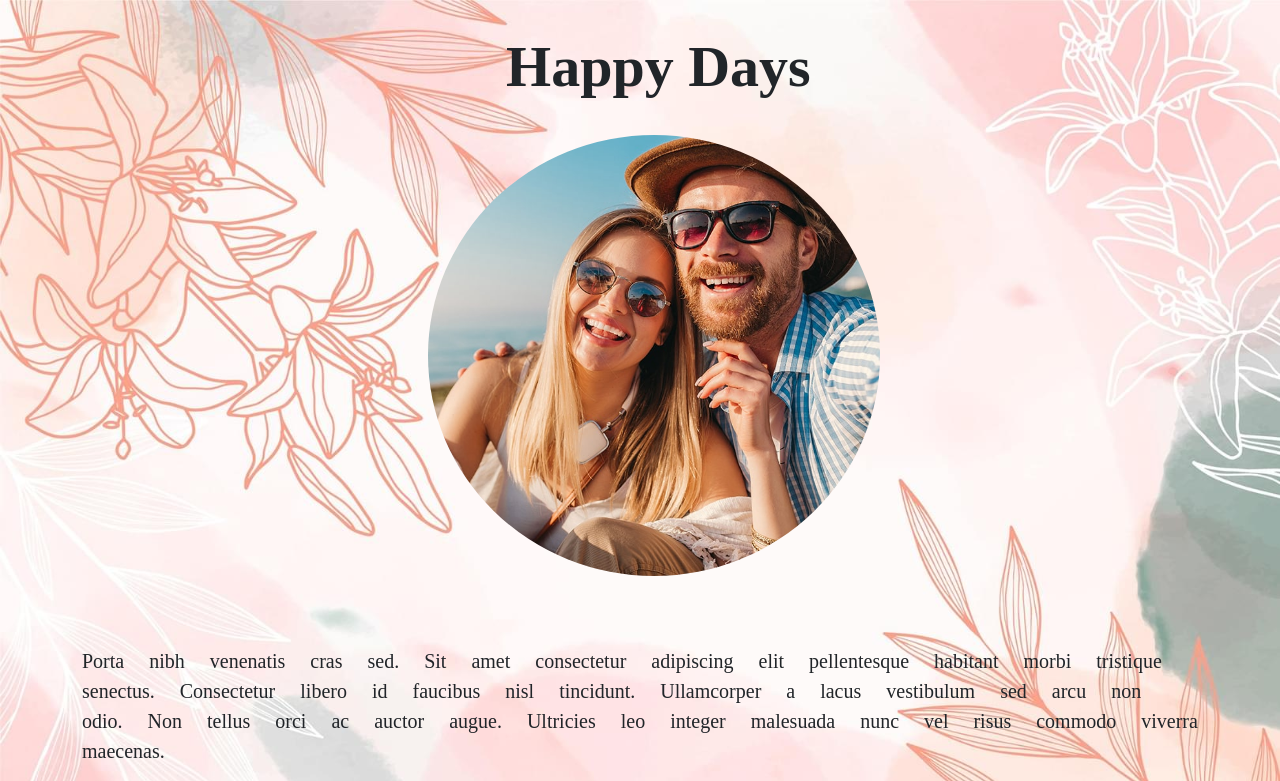
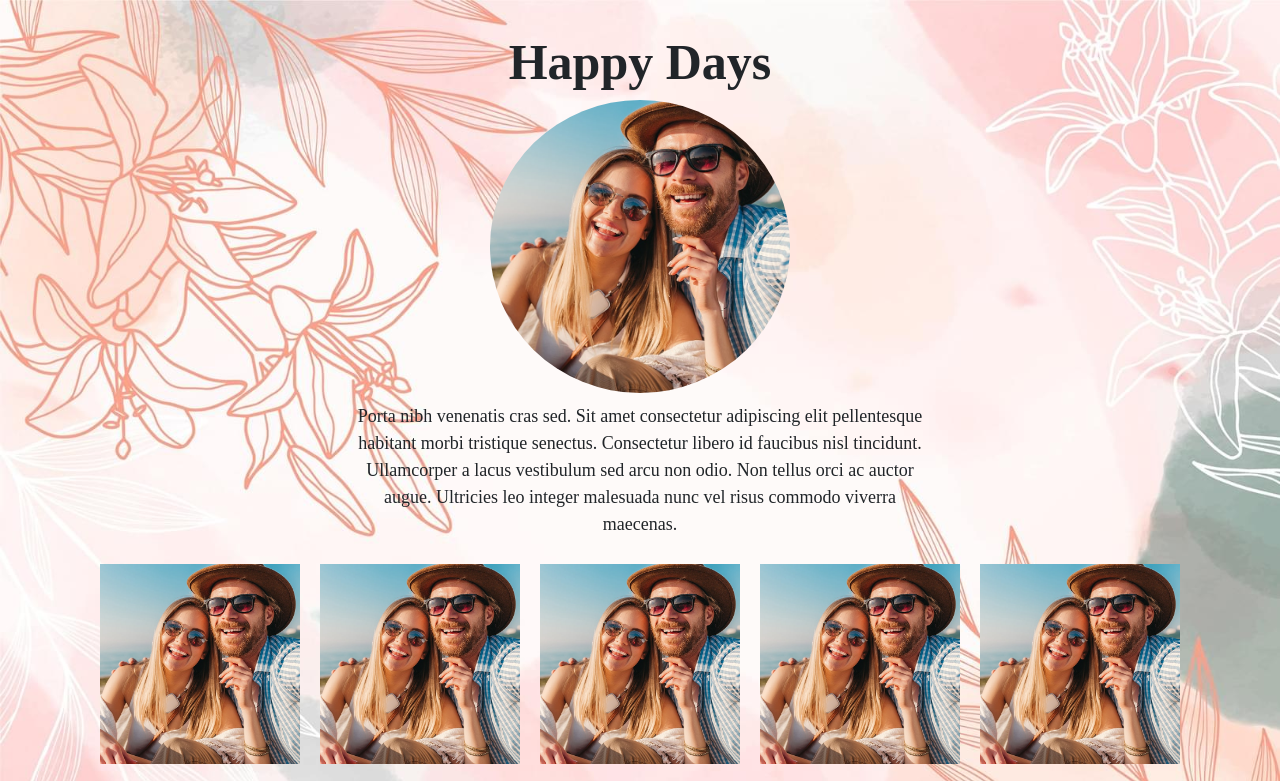
Before and after one commit to Ahmedaboyounis/text2, a plain HTML site: page index.html in a window 1280 px wide. Shown: the top 781 px of the page. Drawn offline with Linux system fonts and the light colour scheme.

Commit message:
Add files via upload

```diff
--- a/index.html
+++ b/index.html
@@ -53,25 +53,27 @@
     <title>clint</title>
 </head>
 <body>
-    <div class="container">
+    <div class="container" style="
+       text-align: center;
+      max-width: 600px;">
 
-
-        <h1 style=" margin-left: 38%;
+        <h1 style="
         margin-top: 32px;
-        font-size: 58px;
+        font-size: 50px;
         font-family: none;
         font-weight: bold;">Happy Days</h1>
         <img src="erre-min.jpg" alt="" style="
-                margin-left: 31%;
-    margin-top: 25px;
-    margin-bottom: 50px;
-    border-radius: 50%;
-    width: 40.5%;
+
+      max-width: 300px;
+      border-radius: 50%;
+      margin-bottom: 10px;
 ">
-        <p style="    font-size: 20px;
-        font-family: emoji;
-        margin: 20px 0 40px 0 ;">Porta nibh venenatis cras sed. Sit amet consectetur adipiscing elit pellentesque habitant morbi tristique senectus. Consectetur libero id faucibus nisl tincidunt. Ullamcorper a lacus vestibulum sed arcu non odio. Non tellus orci ac auctor augue. Ultricies leo integer malesuada nunc vel risus commodo viverra maecenas.</p>
-    </div>
+        <p style="
+
+        font-size: 18px;
+      font-family: initial;
+        ">Porta nibh venenatis cras sed. Sit amet consectetur adipiscing elit pellentesque habitant morbi tristique senectus. Consectetur libero id faucibus nisl tincidunt. Ullamcorper a lacus vestibulum sed arcu non odio. Non tellus orci ac auctor augue. Ultricies leo integer malesuada nunc vel risus commodo viverra maecenas.</p>
+  </div>
     <div class="image-gallery">
         <img class="image" src="erre-min.jpg" alt="Image 1">
         <img class="image" src="erre-min.jpg "alt="Image 2">
```
